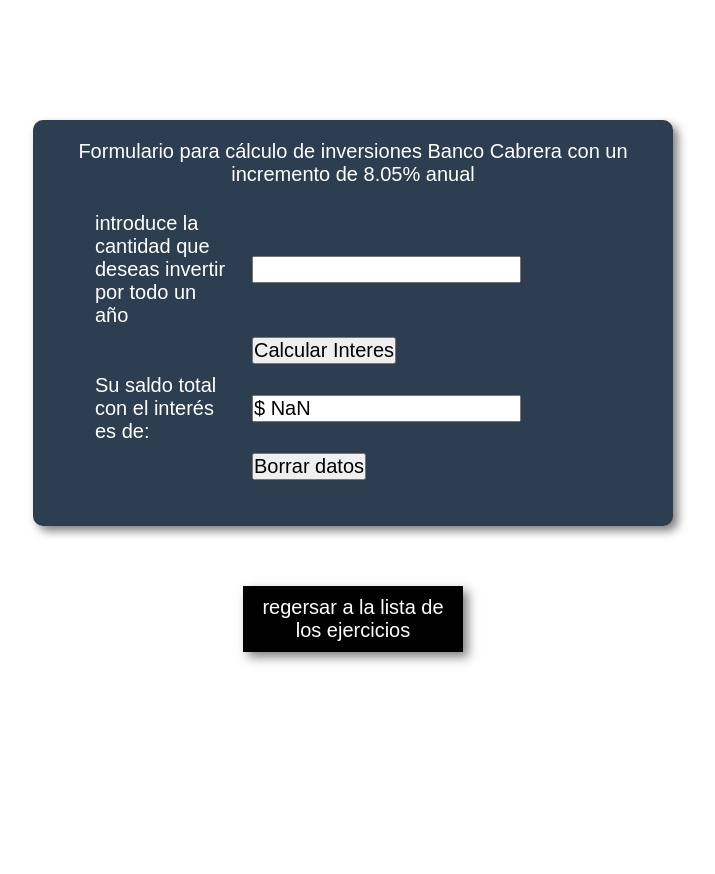
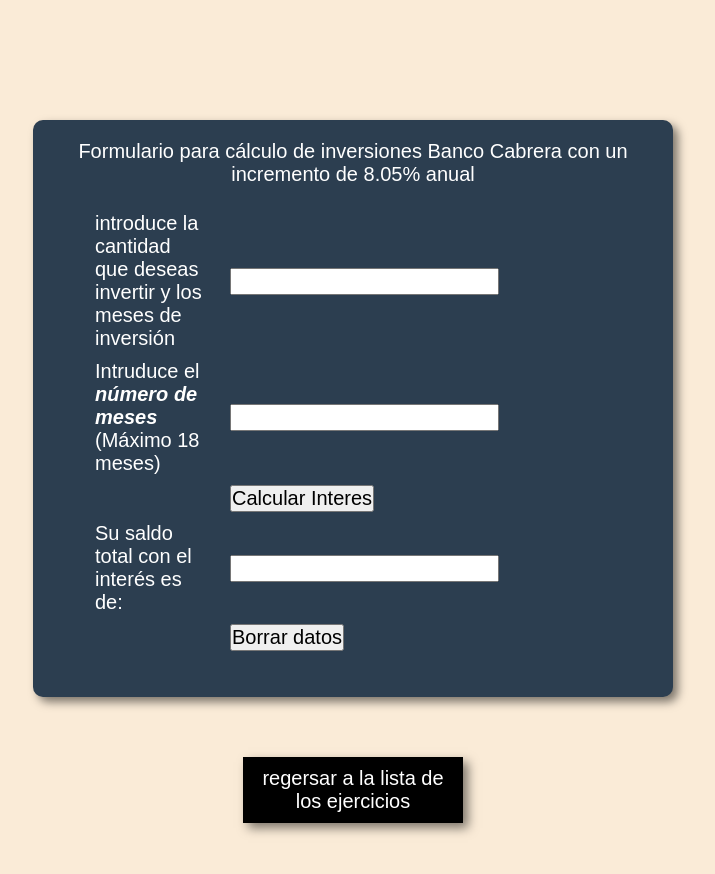
Before and after one commit to Dereck-ruuiz/5IV8_CabreraRuizDereck_PWP, a plain HTML site: page II/05 Ejercicios/Ejercicio 1/ejercicio1.html in a window 1280 px wide. Both pictures are taken after a click on the button "Calcular Interes". Shown: the whole page, without its empty margins (287-1002 px from the left). Before the commit the page ends 800 px from the top, so only its background shows below. Drawn offline with Linux system fonts and the light colour scheme.

Commit message:
se modificó el ejercicio 1 de la práctica cinco para ajustarse a las especificaciones sobre los meses de interés

```diff
--- a/II/05 Ejercicios/Ejercicio 1/css/styleejercicio1.css
+++ b/II/05 Ejercicios/Ejercicio 1/css/styleejercicio1.css
@@ -3,6 +3,10 @@
     padding: 0;
     margin: 0;
     font-family: sans-serif;
+}
+
+body{
+    background-color: antiquewhite;
 }
 
 .container-form{
@@ -36,9 +40,7 @@
 .container-footer{
     box-shadow: 5px 5px 10px #00000080;
     width: 200px;
-    margin-top: 3rem;
-    margin-left: auto;
-    margin-right: auto;
+    margin: 3rem auto 3rem auto;
     text-align: center;
     padding: 10px;
     background-color: #000000;
--- a/II/05 Ejercicios/Ejercicio 1/ejercicio1.html
+++ b/II/05 Ejercicios/Ejercicio 1/ejercicio1.html
@@ -15,10 +15,19 @@
                         <table class="table">
                             <tr>
                                 <td>
-                                    introduce la cantidad que deseas invertir por todo un año
+                                    introduce la cantidad que deseas invertir y los meses de inversión
                                 </td>
                                 <td>
                                     <input type="text" name="cantidad" id="cantidadi" onkeypress="return validarn(event)">
+                                </td>
+                                <td></td>
+                            </tr>
+                            <tr>
+                                <td>
+                                    Intruduce el <b><em>número de meses</em></b> (Máximo 18 meses)
+                                </td>
+                                <td>
+                                    <input type="text" name="meses" id="mesesi" onkeypress="return validarn(event)">
                                 </td>
                             </tr>
                             <tr>
--- a/II/05 Ejercicios/Ejercicio 1/javascript/funcionese1.js
+++ b/II/05 Ejercicios/Ejercicio 1/javascript/funcionese1.js
@@ -11,17 +11,35 @@
 //DELIMITAR LA CANTIDAD DE DIGITOS EN EL RESULTADO
 function interes(){
     var valor = document.getElementById("cantidadi").value;
+    var meses = document.getElementById("mesesi").value;
 
     var parseo = parseFloat(valor);
+    var parseo_meses =parseInt(meses);
 
-    var interes = Math.round(parseo*(0.0805)*100)/100;//LÍMITE A 2 DECIMALES
+    if(isNaN(parseo) || parseo <= 0 || isNaN(parseo_meses) || parseo_meses <= 0){
+        alert("Por favor, introduce una cantidad válida a invertir y un número de meses mayor que cero y menor que 18.");
+        document.getElementById("mesesi").value = "";
+        document.getElementById("cantidadi").value = "";
+        return;
+    }
 
-    var total  = Math.round((interes + parseo)*100)/100;
+    if(parseo_meses > 18){
+        alert("El número de meses máximo para invertir es de dieciocho meses");
+        document.getElementById("mesesi").value = "";
+        return;
+    }
 
-    document.getElementById("saldoi").value = "$ " + total; //LÍMITE A 2 DECIMALES
+    var valormes = (0.0805/12)*parseo_meses;
+
+    var interes = parseo*valormes.toFixed(2);//LÍMITE A 2 DECIMALES
+
+    var total  = interes + parseo;
+
+    document.getElementById("saldoi").value = "$ " + total.toFixed(2); //LÍMITE A 2 DECIMALES
 }
 
 function borrarc(){
         document.getElementById("saldoi").value = "";
         document.getElementById("cantidadi").value = "";
+        document.getElementById("mesesi").value = "";
 }
--- a/II/05 Ejercicios/Ejercicio 2/css/styleejercicio2.css
+++ b/II/05 Ejercicios/Ejercicio 2/css/styleejercicio2.css
@@ -0,0 +1,58 @@
+* {
+    font-size: 20px;
+    padding: 0;
+    margin: 0;
+    font-family: sans-serif;
+}
+
+body{
+    background-color: antiquewhite;
+}
+
+.container-form{
+    background-color: #2c3e50;
+    border-radius: 10px;
+    width: 30rem;
+    margin: 6rem auto auto auto;
+    color: #fff;
+    box-shadow: 5px 5px 10px #00000080;
+    text-align: center;
+    padding: 1rem;
+}
+
+.container-form table{
+    padding: 1rem 6rem 1rem 1.5rem;
+}
+
+.container-form td{
+    padding: 0.2rem 0.5rem 0.2rem 0.5rem;
+    text-align: left;
+}
+
+.btn_registro{
+    margin: 6px;
+}
+
+footer, footer a{
+    background-color: #000000;
+}
+
+.container-footer{
+    box-shadow: 5px 5px 10px #00000080;
+    width: 200px;
+    margin: 3rem auto 3rem auto;
+    text-align: center;
+    padding: 10px;
+    background-color: #000000;
+}
+
+
+.container-footer a{
+    text-decoration: none;
+    color: white;
+}
+.container-footer a:hover{
+    transition: all 0.3s ease;
+    font-size: 21px;
+    padding-bottom: 3px;
+}
```
Also changed, not shown: II/05 Ejercicios/Ejercicio 2/ejercicio2.html (+5 -2 lines).
